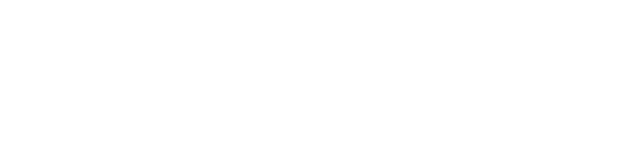
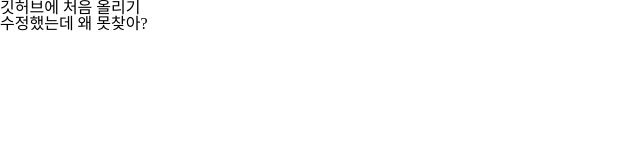
Before and after one commit to yangseungss/new_portfolio, a plain HTML site: page index2.html in a window 1280 px wide. Shown: the whole page, without its empty margins (0-640 px from the left). Drawn offline with Linux system fonts and the light colour scheme.

Commit message:
second commit

```diff
--- a/index2.html
+++ b/index2.html
@@ -10,7 +10,8 @@
 </head>
 
 <body>
-
+<p>깃허브에 처음 올리기</p>
+<p>수정했는데 왜 못찾아?</p>
 </body>
 
 </html>
```
